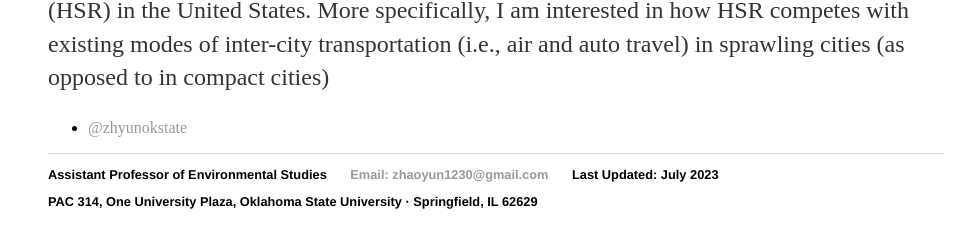
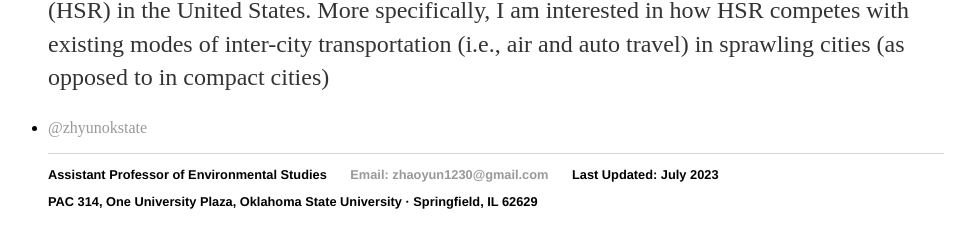
Before and after one commit to yun-zhao/yun-zhao.github.io, a Jekyll site: the page built from about/index.html, in a window 1280 px wide. Shown: the part 304-552 px from the top of the page, without its empty margins (144-1103 px from the left). Built offline with Jekyll 4.4.1, drawn with Linux system fonts in a browser that asks for light colours.

Commit message:
remove padding

```diff
--- a/css/main.css
+++ b/css/main.css
@@ -33,8 +33,11 @@ footer {
     font-size: .8em;
 }
 
+ul {
+    padding-inline-start: 0px;
+}
+
 ul.posts {
-    padding-inline-start: 0px;
     display: grid;
     grid-template-rows: auto auto auto auto auto;
     grid-template-columns: 1fr 1fr 1fr;
@@ -53,7 +56,7 @@ ul.posts li {
 }
 
 ul.posts li:hover {
-    box-shadow: var(--normal-shadow);
+
 }
 
 ul.posts li span {
--- a/project/index.html
+++ b/project/index.html
@@ -3,7 +3,7 @@ layout: default
 title: Yun Zhao's Projects 2023-07
 ---
 	<h1>{{ page.title }}</h1>
-	<ul class="posts">
+	<ul style="padding-inline-start: 0px;" class="posts">
 
 	  {% for post in site.posts %}
 
```
